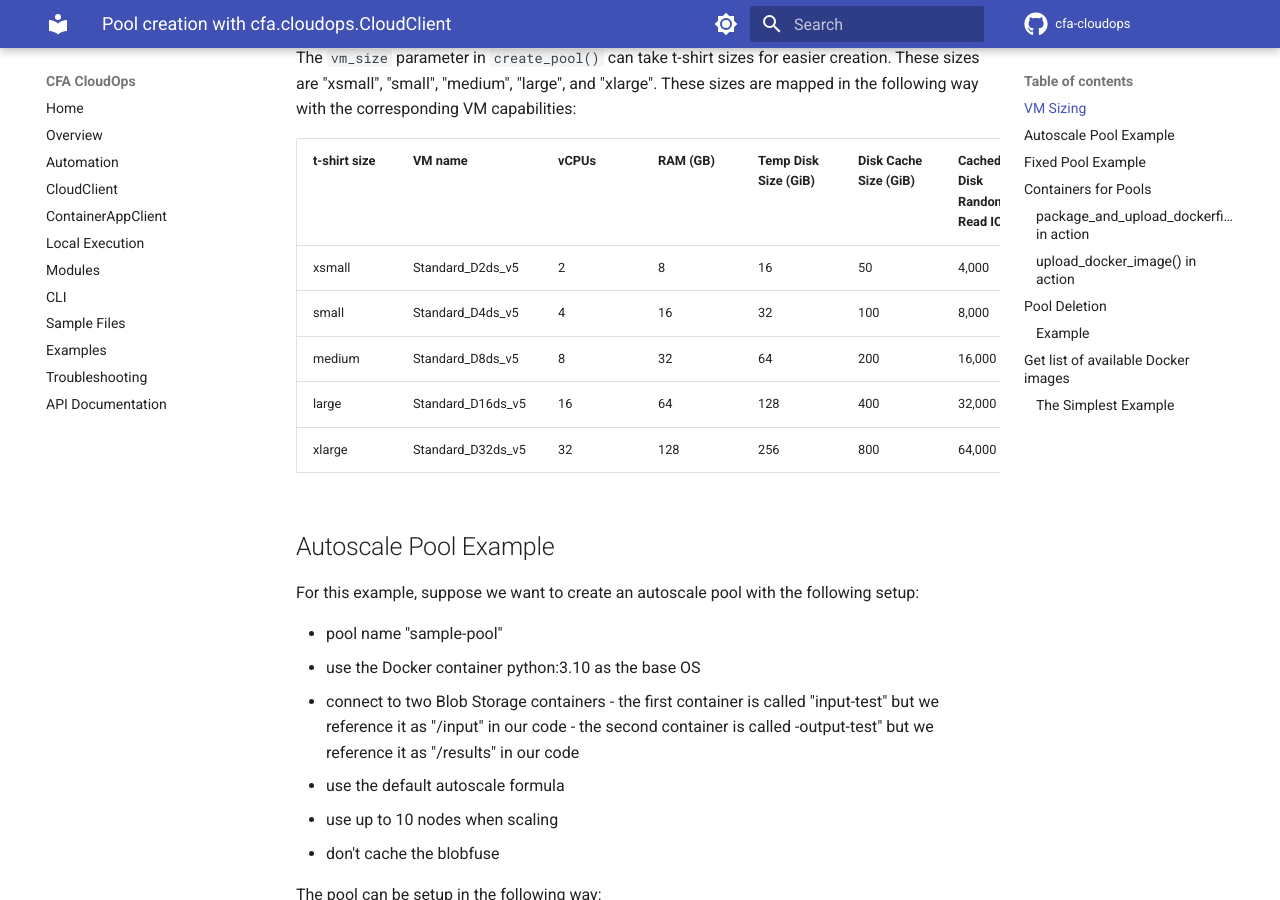
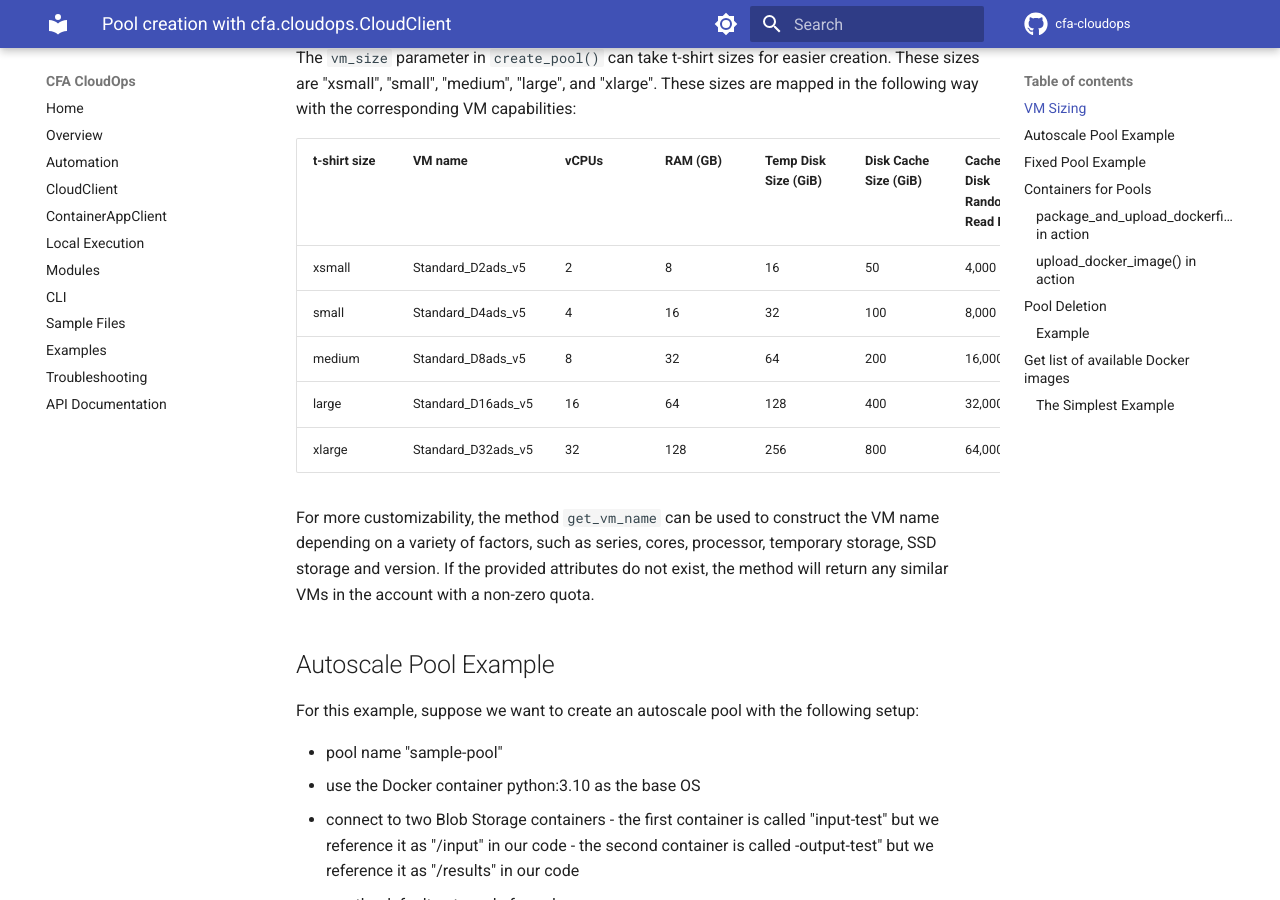
Before and after one commit to CDCgov/cfa-cloudops, an MkDocs documentation site: the page built from docs/CloudClient/pool.md, in a window 1280 px wide and 900 px high, scrolled down 1417 px. Built offline with MkDocs 1.6.1 and Material for MkDocs 9.7.7, drawn with Linux system fonts in a browser that asks for light colours; comment, search, counter and statistics services are not loaded.

Commit message:
update docs and function

```diff
--- a/docs/CloudClient/pool.md
+++ b/docs/CloudClient/pool.md
@@ -35,11 +35,13 @@ The `vm_size` parameter in `create_pool()` can take t-shirt sizes for easier cre
 
 | t-shirt size | VM name | vCPUs | RAM (GB) | Temp Disk Size (GiB) | Disk Cache Size (GiB) | Cached Disk Random Read IOPS |
 | -- | -- | -- | -- | -- | -- | -- |
-| xsmall | Standard_D2ds_v5 | 2 | 8 | 16 | 50 | 4,000 |
-| small | Standard_D4ds_v5 | 4 | 16 | 32 | 100 | 8,000 |
-| medium | Standard_D8ds_v5 | 8 | 32 | 64 | 200 | 16,000 |
-| large | Standard_D16ds_v5 | 16 | 64 | 128 | 400 | 32,000 |
-| xlarge | Standard_D32ds_v5 | 32 | 128 | 256 | 800 | 64,000|
+| xsmall | Standard_D2ads_v5 | 2 | 8 | 16 | 50 | 4,000 |
+| small | Standard_D4ads_v5 | 4 | 16 | 32 | 100 | 8,000 |
+| medium | Standard_D8ads_v5 | 8 | 32 | 64 | 200 | 16,000 |
+| large | Standard_D16ads_v5 | 16 | 64 | 128 | 400 | 32,000 |
+| xlarge | Standard_D32ads_v5 | 32 | 128 | 256 | 800 | 64,000|
+
+For more customizability, the method `get_vm_name` can be used to construct the VM name depending on a variety of factors, such as series, cores, processor, temporary storage, SSD storage and version. If the provided attributes do not exist, the method will return any similar VMs in the account with a non-zero quota.
 
 
 
```
Also changed, not shown: docs/examples/getting_started/cloudclient_walkthrough.ipynb, 2 other files.
